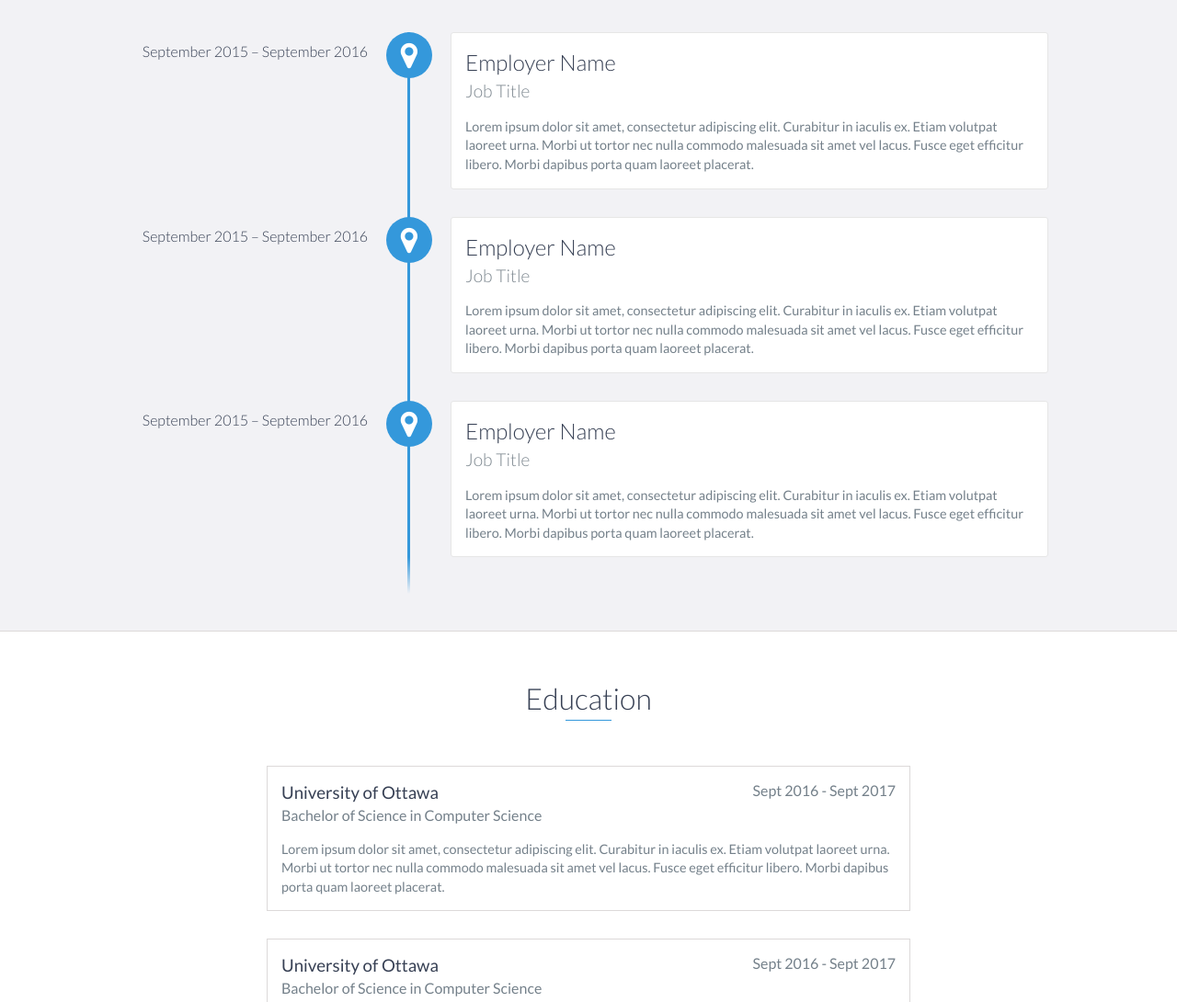
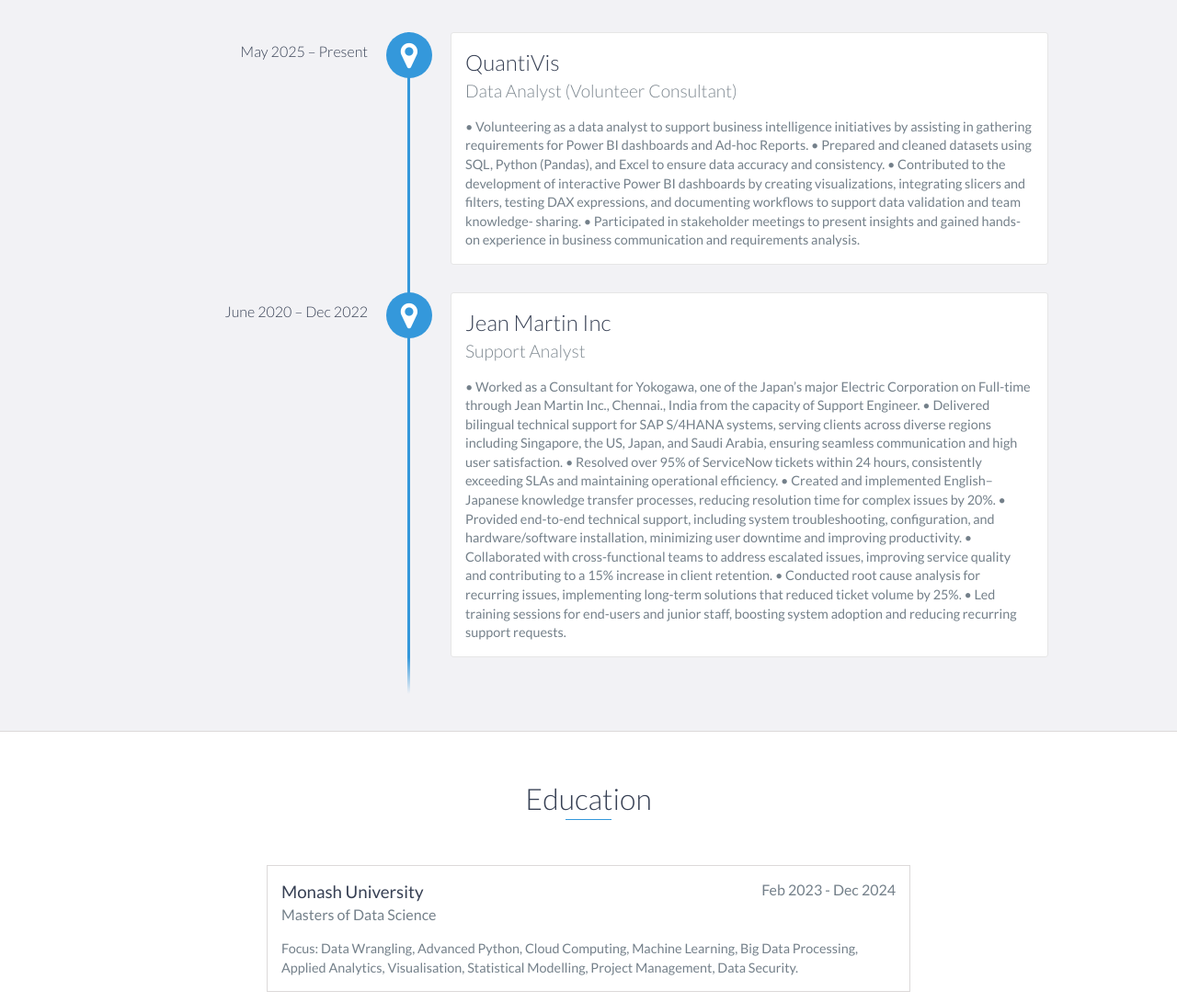
Before and after one commit to Paulineepsipha/Pauline_Portfolio, a website: page index.html in a window 1280 px wide. Shown: the part 1300-2390 px from the top of the page at 92% size. Drawn offline with nearby package versions, Linux system fonts and the light colour scheme.

Commit message:
Update index.html_2

```diff
--- a/index.html
+++ b/index.html
@@ -73,7 +73,7 @@
                 </div>
                 <div class="col-md-8">
                     <p>
-                        I didn’t just choose data — I discovered its power during the uncertainty of the COVID-19 pandemic, when I found myself fascinated by dashboards forecasting case surges and eager to understand how data reveals hidden stories. Since then, I’ve immersed myself in data science, earning a Master’s from Monash University and mastering tools like Power BI, Python, and SQL. My journey from engineering to data analytics wasn’t always easy; it demanded resilience, curiosity, and a growth mindset. I’m naturally curious, persistent, and positive—always eager to learn new skills and tackle challenges head-on. Today, I thrive on solving complex problems and believe that data is more than numbers — it’s a catalyst for insight, innovation, and positive impact. I’m actively seeking opportunities where I can contribute my skills, passion, and collaborative spirit to drive meaningful outcomes. If you’re passionate about data-driven decision-making or love geeking out over Python vs. R, let’s connect and explore the endless possibilities together!
+                        I didn’t just choose data — I discovered its power during the uncertainty of the COVID-19 pandemic, when I found myself fascinated by dashboards forecasting case surges and eager to understand how data reveals hidden stories. Since then, I’ve immersed myself in data science, earning a Master’s from Monash University and mastering tools like Power BI, Python, and SQL. My journey from engineering to data analytics wasn’t always easy; it demanded resilience, curiosity, and a growth mindset. I’m naturally curious, persistent, and positive, always eager to learn new skills and tackle challenges head-on. Today, I thrive on solving complex problems and believe that data is more than numbers, it’s a catalyst for insight, innovation, and positive impact. I’m actively seeking opportunities where I can contribute my skills, passion, and collaborative spirit to drive meaningful outcomes. If you’re passionate about data-driven decision-making or love geeking out over Python vs. R, let’s connect and explore the endless possibilities together!
                     </p>
                 </div>
             </div>
@@ -84,27 +84,29 @@
     <div id="experience" class="background-alt">
         <h2 class="heading">Experience</h2>
         <div id="experience-timeline">
-            <div data-date="September 2015 – September 2016">
-                <h3>Employer Name</h3>
-                <h4>Job Title</h4>
+            <div data-date="May 2025 – Present">
+                <h3>QuantiVis</h3>
+                <h4>Data Analyst (Volunteer Consultant)</h4>
                 <p>
-                    Lorem ipsum dolor sit amet, consectetur adipiscing elit. Curabitur in iaculis ex. Etiam volutpat laoreet urna. Morbi ut tortor nec nulla commodo malesuada sit amet vel lacus. Fusce eget efficitur libero. Morbi dapibus porta quam laoreet placerat.
+                    	•	Volunteering as a data analyst to support business intelligence initiatives by assisting in gathering requirements for Power BI dashboards and Ad-hoc Reports.
+			•	Prepared and cleaned datasets using SQL, Python (Pandas), and Excel to ensure data accuracy and consistency.
+			•	Contributed to the development of interactive Power BI dashboards by creating visualizations, integrating slicers and filters, testing DAX expressions, and documenting workflows to support data validation and team knowledge- sharing.
+			•	Participated in stakeholder meetings to present insights and gained hands-on experience in business communication and requirements analysis.
                 </p>
             </div>
 
-            <div data-date="September 2015 – September 2016">
-                <h3>Employer Name</h3>
-                <h4>Job Title</h4>
+            <div data-date="June 2020 – Dec 2022">
+                <h3>Jean Martin Inc</h3>
+                <h4>Support Analyst</h4>
                 <p>
-                    Lorem ipsum dolor sit amet, consectetur adipiscing elit. Curabitur in iaculis ex. Etiam volutpat laoreet urna. Morbi ut tortor nec nulla commodo malesuada sit amet vel lacus. Fusce eget efficitur libero. Morbi dapibus porta quam laoreet placerat.
-                </p>
-            </div>
-
-            <div data-date="September 2015 – September 2016">
-                <h3>Employer Name</h3>
-                <h4>Job Title</h4>
-                <p>
-                    Lorem ipsum dolor sit amet, consectetur adipiscing elit. Curabitur in iaculis ex. Etiam volutpat laoreet urna. Morbi ut tortor nec nulla commodo malesuada sit amet vel lacus. Fusce eget efficitur libero. Morbi dapibus porta quam laoreet placerat.
+                    	•	Worked as a Consultant for Yokogawa, one of the Japan’s major Electric Corporation on Full-time through Jean Martin Inc., Chennai., India from the capacity of Support Engineer.
+			•	Delivered bilingual technical support for SAP S/4HANA systems, serving clients across diverse regions including Singapore, the US, Japan, and Saudi Arabia, ensuring seamless communication and high user satisfaction.
+			•	Resolved over 95% of ServiceNow tickets within 24 hours, consistently exceeding SLAs and maintaining operational efficiency.
+			•	Created and implemented English–Japanese knowledge transfer processes, reducing resolution time for complex issues by 20%.
+			•	Provided end-to-end technical support, including system troubleshooting, configuration, and hardware/software installation, minimizing user downtime and improving productivity.
+			•	Collaborated with cross-functional teams to address escalated issues, improving service quality and contributing to a 15% increase in client retention.
+			•	Conducted root cause analysis for recurring issues, implementing long-term solutions that reduced ticket volume by 25%.
+			•	Led training sessions for end-users and junior staff, boosting system adoption and reducing recurring support requests.
                 </p>
             </div>
         </div>
@@ -114,11 +116,11 @@
     <div id="education">
         <h2 class="heading">Education</h2>
         <div class="education-block">
-            <h3>University of Ottawa</h3>
-            <span class="education-date">Sept 2016 - Sept 2017</span>
-            <h4>Bachelor of Science in Computer Science</h4>
+            <h3>Monash University</h3>
+            <span class="education-date">Feb 2023 - Dec 2024</span>
+            <h4>Masters of Data Science</h4>
             <p>
-                Lorem ipsum dolor sit amet, consectetur adipiscing elit. Curabitur in iaculis ex. Etiam volutpat laoreet urna. Morbi ut tortor nec nulla commodo malesuada sit amet vel lacus. Fusce eget efficitur libero. Morbi dapibus porta quam laoreet placerat.
+                Focus: Data Wrangling, Advanced Python, Cloud Computing, Machine Learning, Big Data Processing, Applied Analytics, Visualisation, Statistical Modelling, Project Management, Data Security.
             </p>
         </div>
         <!-- End .education-block -->
```
